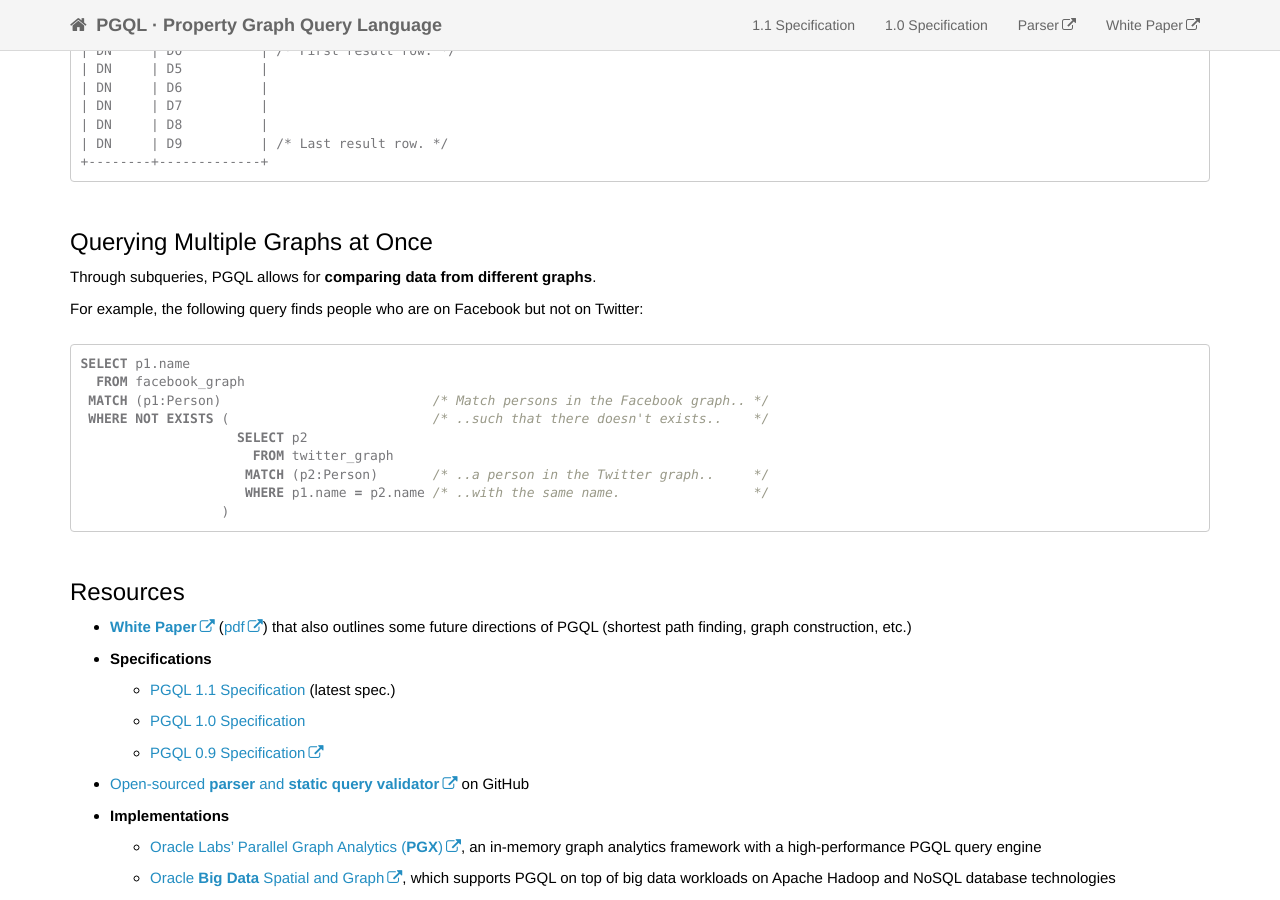
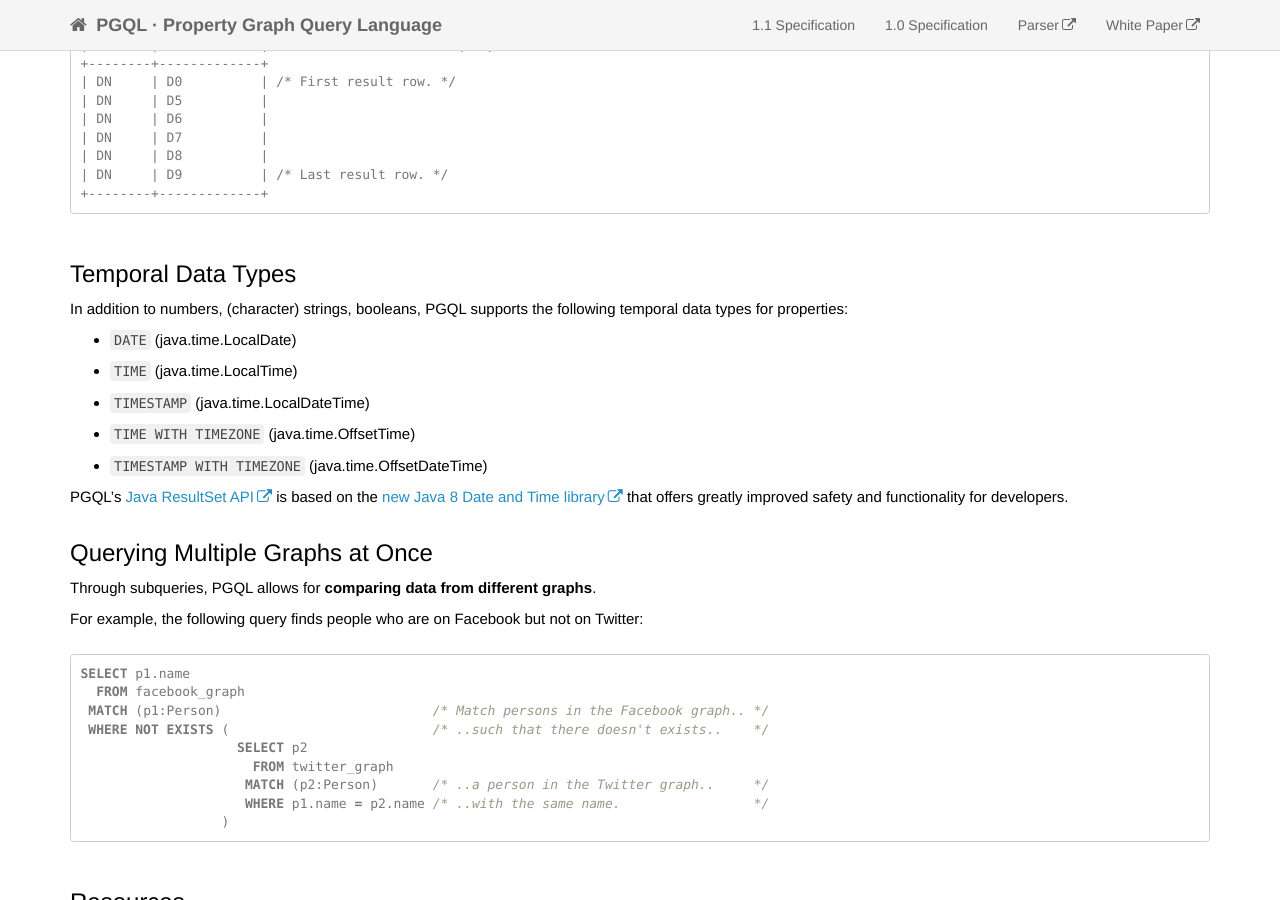
Before and after one commit to oracle/pgql-lang, a Jekyll site: the page built from index.md, in a window 1280 px wide and 900 px high, scrolled down 1830 px. Built offline with Jekyll 4.4.1, drawn with Linux system fonts in a browser that asks for light colours; nearby versions of some CDN libraries; comment, search, counter and statistics services are not loaded; some of the changed text lies outside the part shown.

Commit message:
improved home page (temporal data types)

````diff
--- a/index.md
+++ b/index.md
@@ -39,6 +39,7 @@ PGQL has the following SQL-like capabilities:
  * `MIN`, `MAX`, `AVG` and `SUM` to aggregate over groups of solutions
  * `ORDER BY` to sort results
  * (`NOT`) `EXISTS` subqueries, to test whether a graph pattern exists, or, doesn't exists
+ * `DATE`, `TIME`, `TIMESTAMP`, `TIME WITH TIMEZONE`, and `TIMESTAMP WITH TIMEZONE` temporal data types
 
 Regular PATH Expressions
 ------------------------
@@ -70,6 +71,18 @@ ORDER BY d2.name
 | DN     | D9          | /* Last result row. */
 +--------+-------------+
 ```
+
+Temporal Data Types
+-------------------
+In addition to numbers, (character) strings, booleans, PGQL supports the following temporal data types for properties:
+
+ - `DATE` (java.time.LocalDate)
+ - `TIME` (java.time.LocalTime)
+ - `TIMESTAMP` (java.time.LocalDateTime)
+ - `TIME WITH TIMEZONE` (java.time.OffsetTime)
+ - `TIMESTAMP WITH TIMEZONE` (java.time.OffsetDateTime)
+
+PGQL's [Java ResultSet API](https://github.com/oracle/pgql-lang/blob/master/graph-query-ir/src/main/java/oracle/pgql/lang/ResultSet.java) is based on the [new Java 8 Date and Time library](http://www.oracle.com/technetwork/articles/java/jf14-date-time-2125367.html) that offers greatly improved safety and functionality for developers.
 
 Querying Multiple Graphs at Once
 -----------------------
````
Also changed, not shown: pages/pgql-1.1-spec.md (+8 -8 lines).
